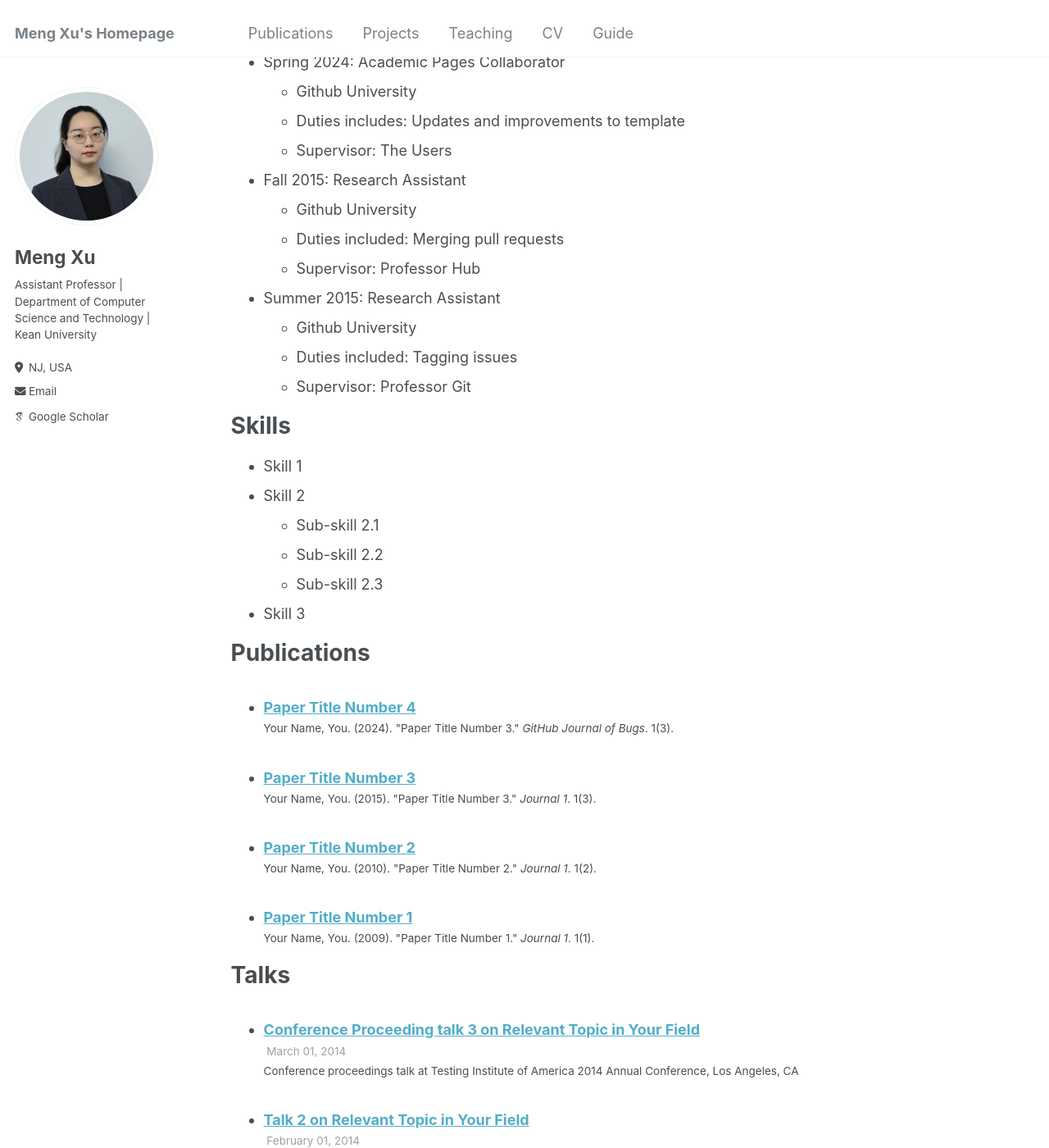
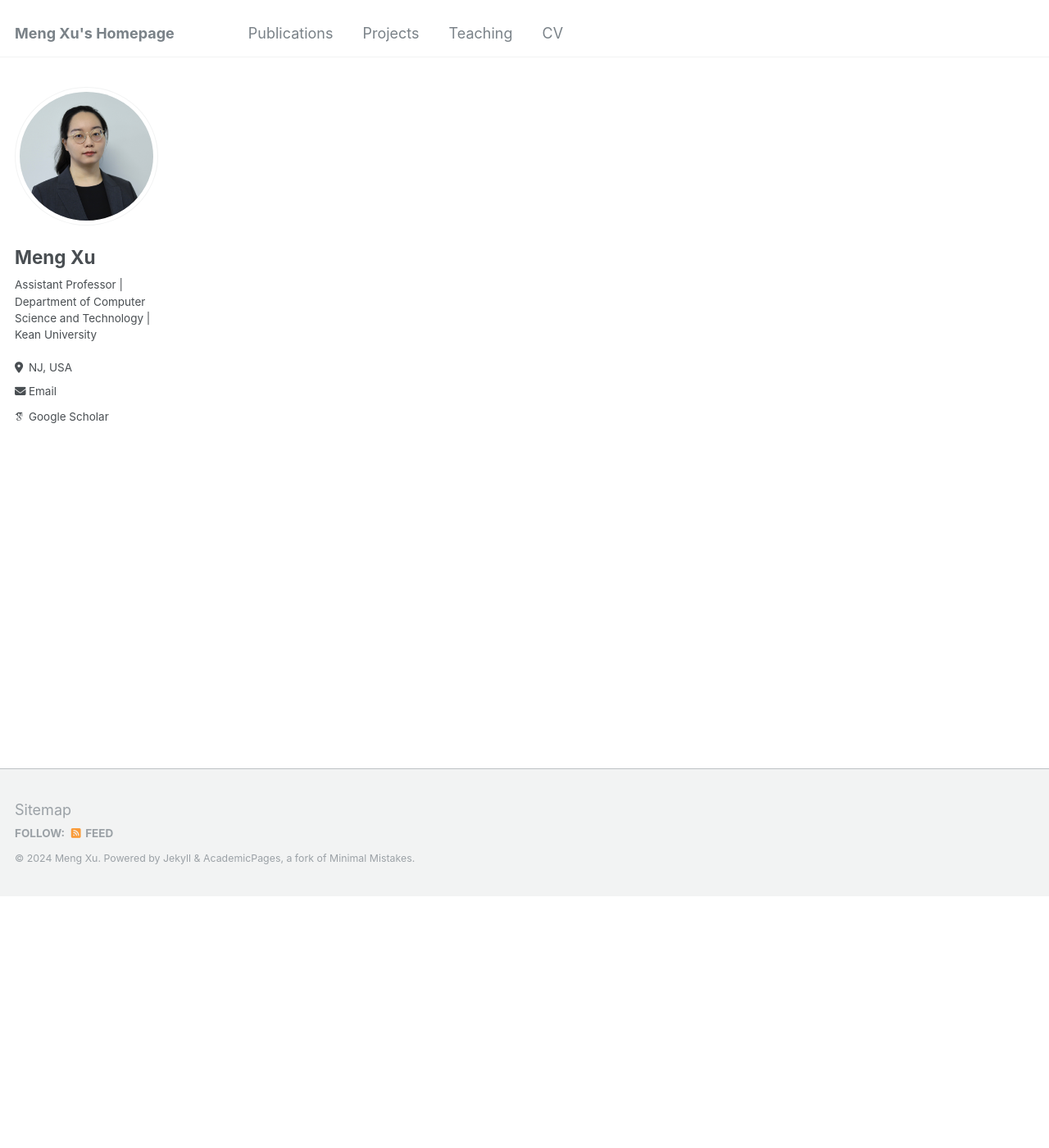
Before and after one commit to MengXu0201/mengxu0201.github.io, a Jekyll site: the page built from _pages/projects.md, in a window 1280 px wide and 1400 px high, scrolled down 307 px. Shown: the whole window at 82% size. Built offline with Jekyll 4.4.1, drawn with Linux system fonts in a browser that asks for light colours; some web fonts are replaced; some of the changed text lies outside the part shown.

Commit message:
updated cv and removed guide

```diff
--- a/_data/navigation.yml
+++ b/_data/navigation.yml
@@ -21,5 +21,5 @@ main:
   - title: "CV"
     url: /cv/
 
-  - title: "Guide"
-    url: /markdown/
+#  - title: "Guide"
+#    url: /markdown/
--- a/_pages/projects.md
+++ b/_pages/projects.md
@@ -14,51 +14,3 @@ Education
 * Ph.D in Version Control Theory, GitHub University, 2018 (expected)
 * M.S. in Jekyll, GitHub University, 2014
 * B.S. in GitHub, GitHub University, 2012
-
-Work experience
-======
-* Spring 2024: Academic Pages Collaborator
-  * Github University
-  * Duties includes: Updates and improvements to template
-  * Supervisor: The Users
-
-* Fall 2015: Research Assistant
-  * Github University
-  * Duties included: Merging pull requests
-  * Supervisor: Professor Hub
-
-* Summer 2015: Research Assistant
-  * Github University
-  * Duties included: Tagging issues
-  * Supervisor: Professor Git
-
-Skills
-======
-* Skill 1
-* Skill 2
-  * Sub-skill 2.1
-  * Sub-skill 2.2
-  * Sub-skill 2.3
-* Skill 3
-
-Publications
-======
-  <ul>{% for post in site.publications reversed %}
-    {% include archive-single-cv.html %}
-  {% endfor %}</ul>
-
-Talks
-======
-  <ul>{% for post in site.talks reversed %}
-    {% include archive-single-talk-cv.html  %}
-  {% endfor %}</ul>
-
-Teaching
-======
-  <ul>{% for post in site.teaching reversed %}
-    {% include archive-single-cv.html %}
-  {% endfor %}</ul>
-
-Service and leadership
-======
-* Currently signed in to 43 different slack teams
```
